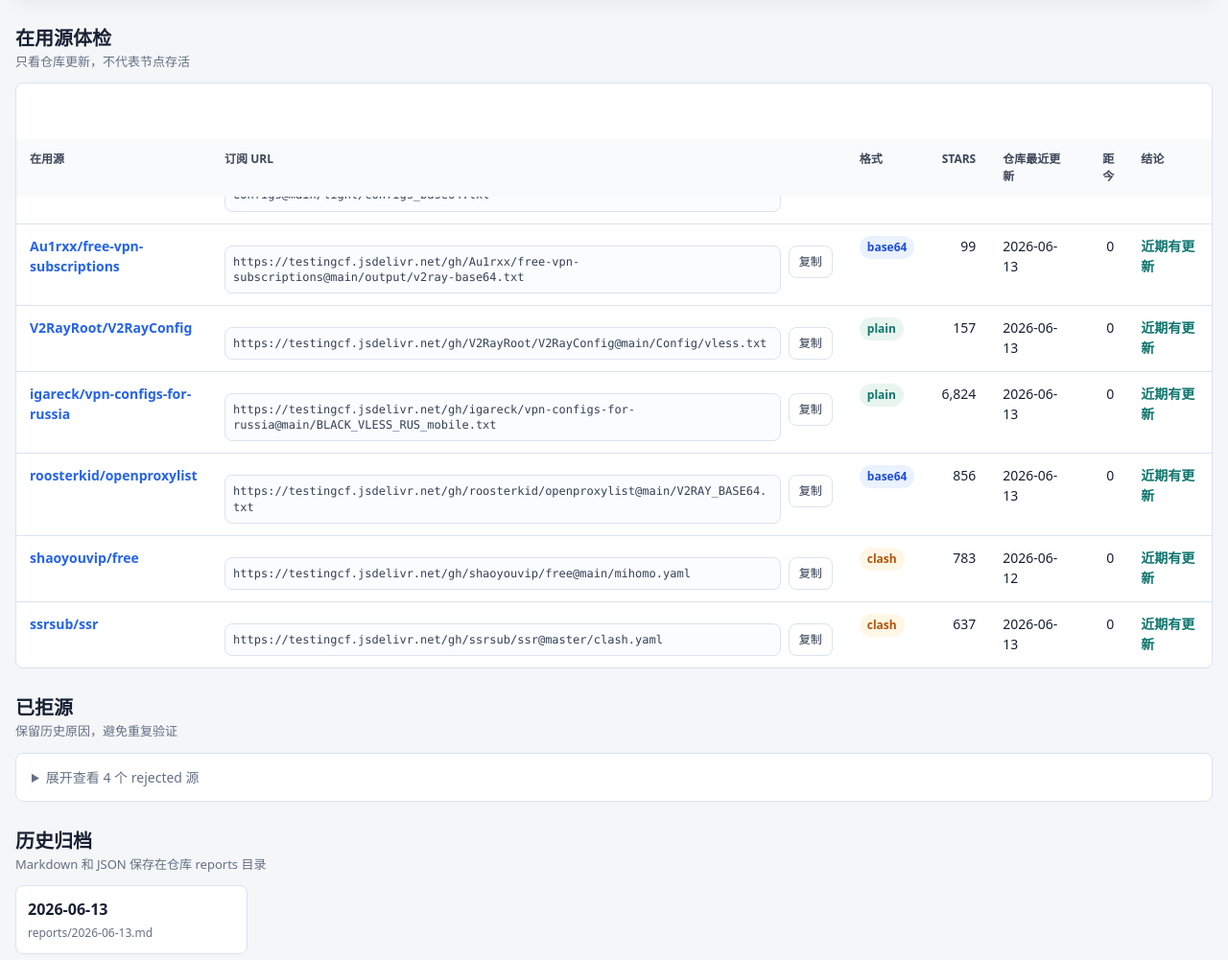
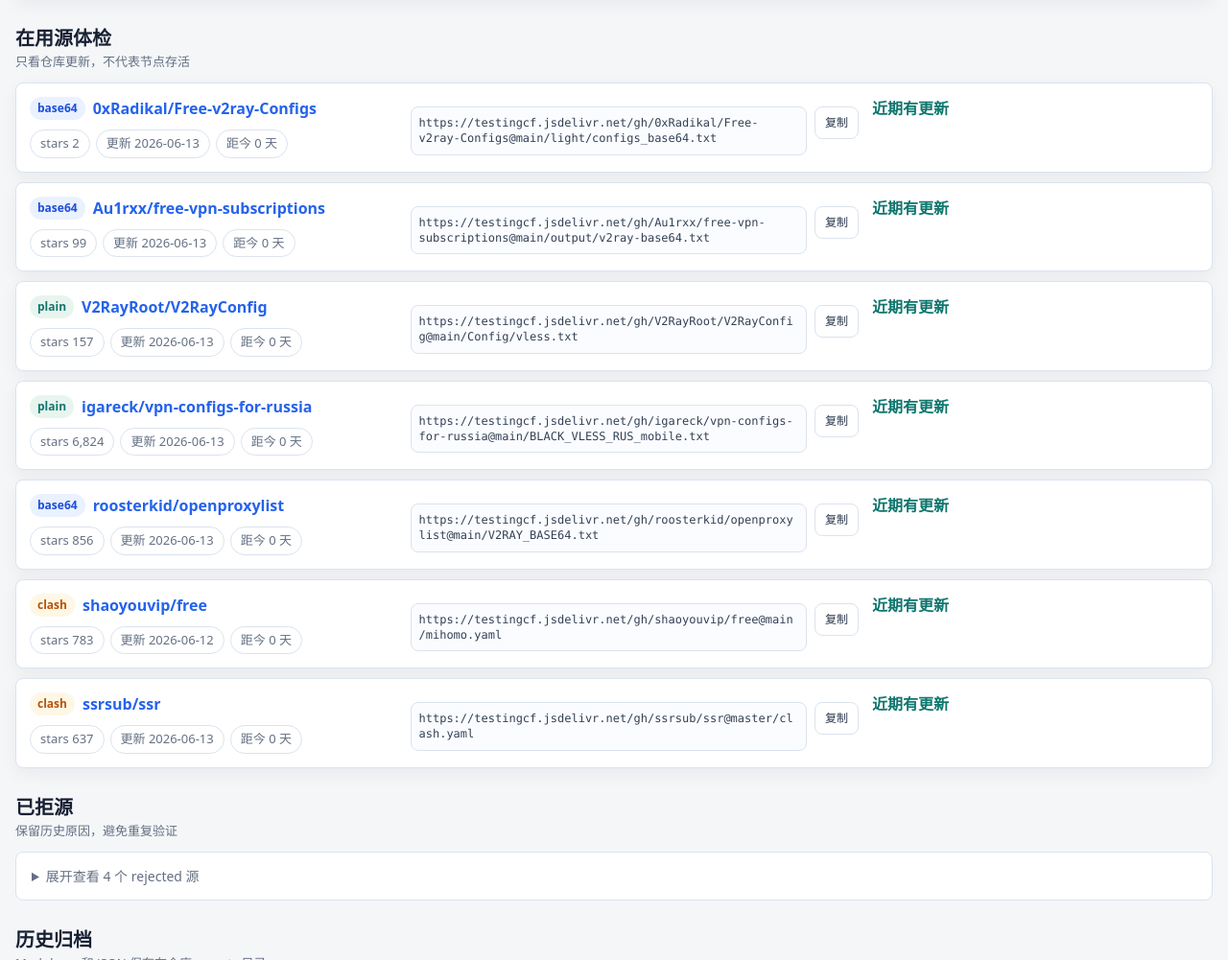
Before and after one commit to featherlin/free-pool-finder, a plain HTML site: page index.html in a window 1280 px wide. Shown: the part 2917-3918 px from the top of the page at 96% size. Drawn offline with Linux system fonts and the light colour scheme.

Commit message:
Fix in-use source layout

```diff
--- a/index.html
+++ b/index.html
@@ -339,9 +339,26 @@
         gap: 10px;
       }
 
+      .source-list {
+        display: grid;
+        gap: 10px;
+      }
+
       .candidate-item {
         display: grid;
         grid-template-columns: minmax(260px, 1.1fr) minmax(280px, 0.95fr) minmax(210px, 0.7fr);
+        gap: 14px;
+        align-items: stretch;
+        border: 1px solid var(--line);
+        border-radius: 8px;
+        background: var(--surface);
+        padding: 14px;
+        box-shadow: 0 6px 18px rgba(15, 23, 42, 0.05);
+      }
+
+      .source-item {
+        display: grid;
+        grid-template-columns: minmax(260px, 0.9fr) minmax(320px, 1.1fr) minmax(240px, 0.8fr);
         gap: 14px;
         align-items: stretch;
         border: 1px solid var(--line);
@@ -527,9 +544,6 @@
       }
 
       th {
-        position: sticky;
-        top: 58px;
-        z-index: 5;
         background: #f8fafc;
         color: #3c4658;
         font-size: 12px;
@@ -636,6 +650,10 @@
         }
 
         .candidate-item {
+          grid-template-columns: 1fr;
+        }
+
+        .source-item {
           grid-template-columns: 1fr;
         }
       }
@@ -774,9 +792,7 @@
             <div class="section-note">只看仓库更新，不代表节点存活</div>
           </div>
         </div>
-        <div class="table-shell">
-          <div class="table-wrap" id="in-use-table"></div>
-        </div>
+        <div class="source-list" id="in-use-list"></div>
       </section>
 
       <section class="section-block" id="rejected">
@@ -940,42 +956,38 @@
 
       function renderInUse(rows) {
         if (!rows || rows.length === 0) {
-          $("in-use-table").innerHTML = '<div class="empty">known_sources.json 里没有 status=in-use 的源。</div>';
+          $("in-use-list").innerHTML = '<div class="empty">known_sources.json 里没有 status=in-use 的源。</div>';
           return;
         }
 
-        const body = rows
+        $("in-use-list").innerHTML = rows
           .map(
             (row) => `
-              <tr>
-                <td><a class="repo" href="${esc(row.html_url)}" target="_blank" rel="noreferrer">${esc(row.full_name)}</a></td>
-                <td><div class="url-box"><div class="url-text">${esc(row.url)}</div>${copyButton(row.url)}</div></td>
-                <td>${formatTag(row.format)}</td>
-                <td class="num">${num(row.stars)}</td>
-                <td>${esc(row.repo_pushed_at)}</td>
-                <td class="num">${row.age_days === null || row.age_days === undefined ? "" : num(row.age_days)}</td>
-                <td><span class="${verdictClass(row.verdict)}">${esc(row.verdict)}</span></td>
-              </tr>
+              <article class="source-item">
+                <div class="candidate-main">
+                  <div class="repo-line">
+                    ${formatTag(row.format)}
+                    <a class="repo" href="${esc(row.html_url)}" target="_blank" rel="noreferrer">${esc(row.full_name)}</a>
+                  </div>
+                  <div class="tag-row">
+                    <span class="pill">stars ${num(row.stars)}</span>
+                    <span class="pill">更新 ${esc(row.repo_pushed_at || "-")}</span>
+                    <span class="pill">距今 ${row.age_days === null || row.age_days === undefined ? "-" : num(row.age_days)} 天</span>
+                  </div>
+                </div>
+                <div>
+                  <div class="url-box">
+                    <div class="url-text">${esc(row.url)}</div>
+                    ${copyButton(row.url)}
+                  </div>
+                </div>
+                <div>
+                  <span class="${verdictClass(row.verdict)}">${esc(row.verdict)}</span>
+                </div>
+              </article>
             `,
           )
           .join("");
-
-        $("in-use-table").innerHTML = `
-          <table>
-            <thead>
-              <tr>
-                <th>在用源</th>
-                <th>订阅 URL</th>
-                <th>格式</th>
-                <th class="num">Stars</th>
-                <th>仓库最近更新</th>
-                <th class="num">距今</th>
-                <th>结论</th>
-              </tr>
-            </thead>
-            <tbody>${body}</tbody>
-          </table>
-        `;
       }
 
       function verdictClass(verdict) {
@@ -1104,7 +1116,7 @@
           renderRejected(latest.rejected);
         } catch (error) {
           $("candidate-list").innerHTML = '<div class="error">还没有可展示的周报。请先在 GitHub Actions 手动运行一次 workflow。</div>';
-          $("in-use-table").innerHTML = '<div class="empty">等待周报生成。</div>';
+          $("in-use-list").innerHTML = '<div class="empty">等待周报生成。</div>';
           renderRejected([]);
         }
 
```
